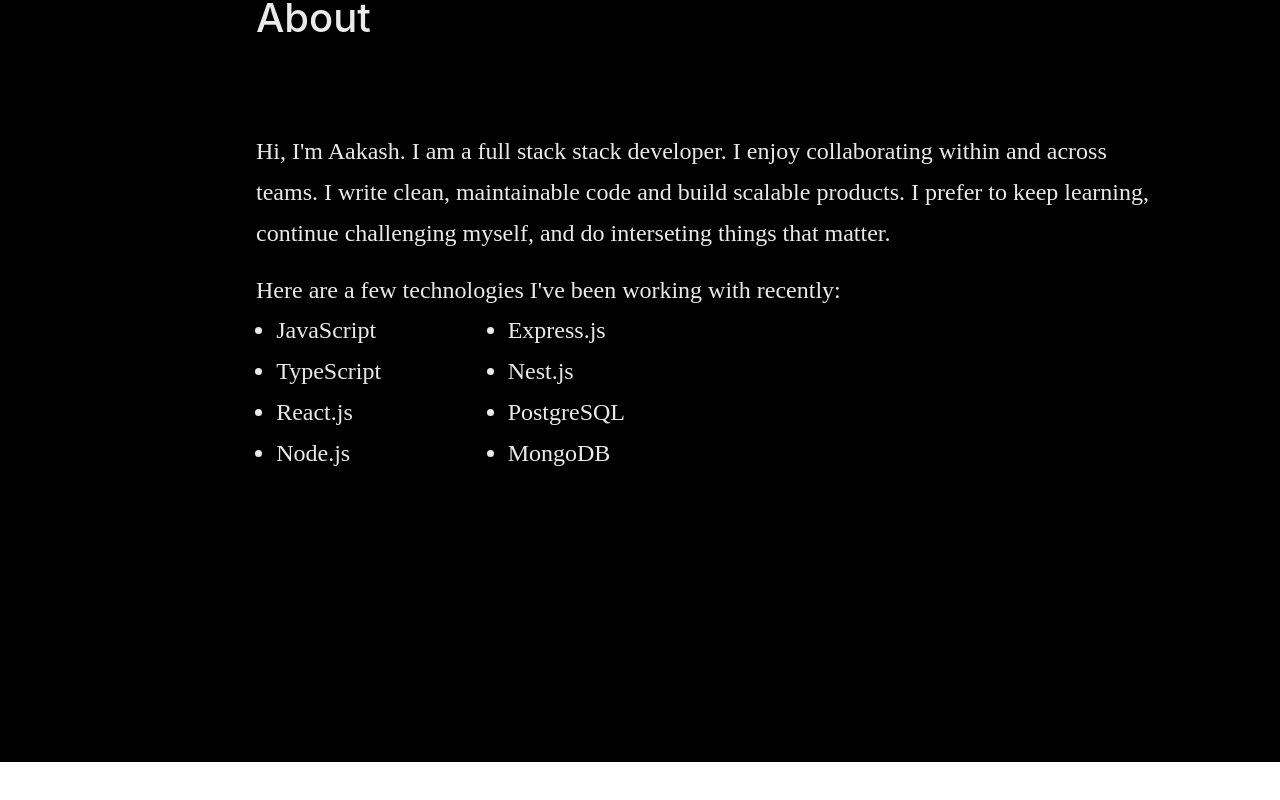
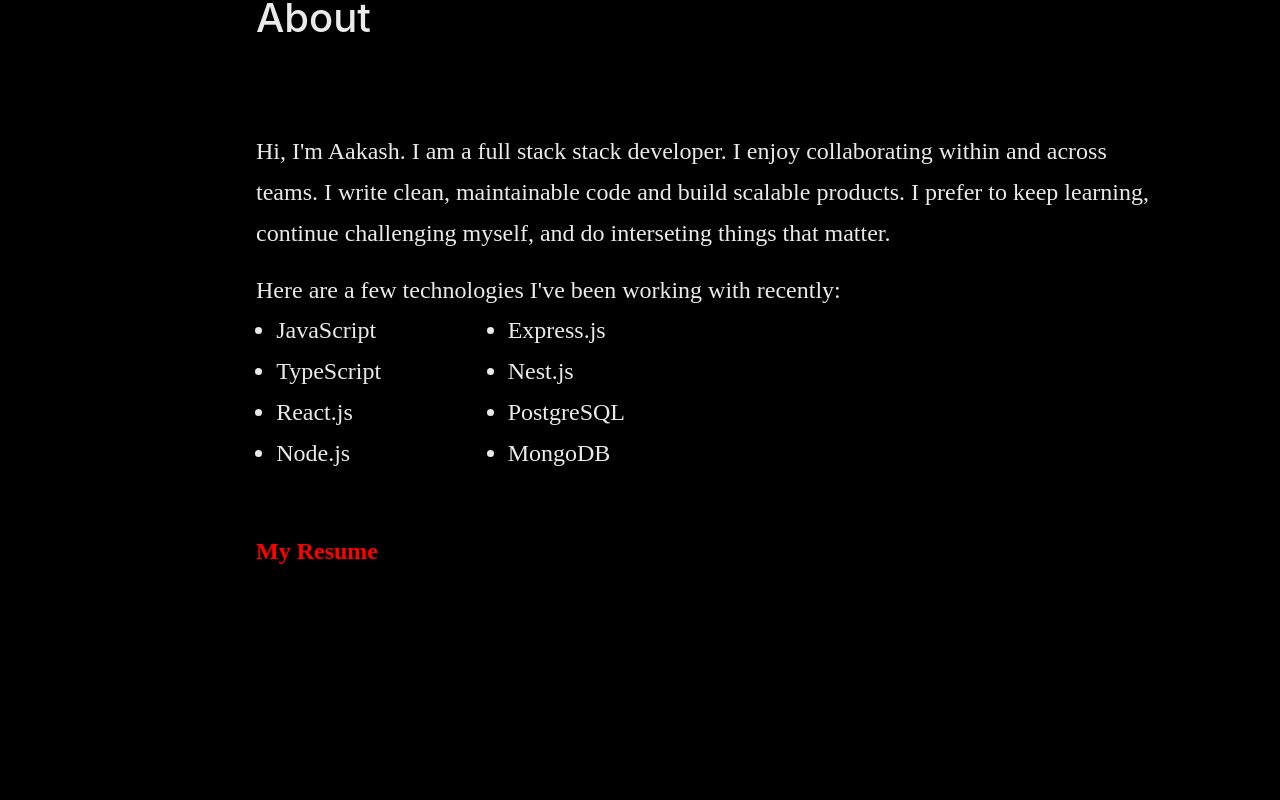
Before and after one commit to akhsri/personal-portfolio, a Next.js app: page /about in a window 1280 px wide. Shown: the part 624-1424 px from the top of the page. Before the commit the page ends 1386 px from the top, so only its background shows below. Built offline with nearby package versions, Linux system fonts and the light colour scheme.

Commit message:
Add: resume

```diff
--- a/components/About.js
+++ b/components/About.js
@@ -47,6 +47,19 @@
                 </div>
               </div>
             </p>
+            <span className={styles.contactlinks}>
+              <a
+                href="https://drive.google.com/file/d/1TU0Zt6_8VZmoYUpiNKguPQBPYRELxTOg/view?usp=sharing"
+                target="_blank"
+                className="link"
+                style={{
+                  textDecoration: "none",
+                  color: "red",
+                }}
+              >
+                My Resume
+              </a>
+            </span>
           </span>
         </div>
       </div>
--- a/components/Home.js
+++ b/components/Home.js
@@ -12,7 +12,7 @@
             <div className={`${styles.homecontainer} container-fluid ${className == 'tapchange' ? styles.tapchange : ''}`}
                 onClick={() => handleClick()}
             >
-                <div style={{"z-index": "1"}}>
+                <div style={{zIndex: "1"}}>
                     <h1 className={styles.homepageheading}>
                         <div className={styles.hoverlink} id={styles.homehead1}>
                             <div>Hello.</div>
```
